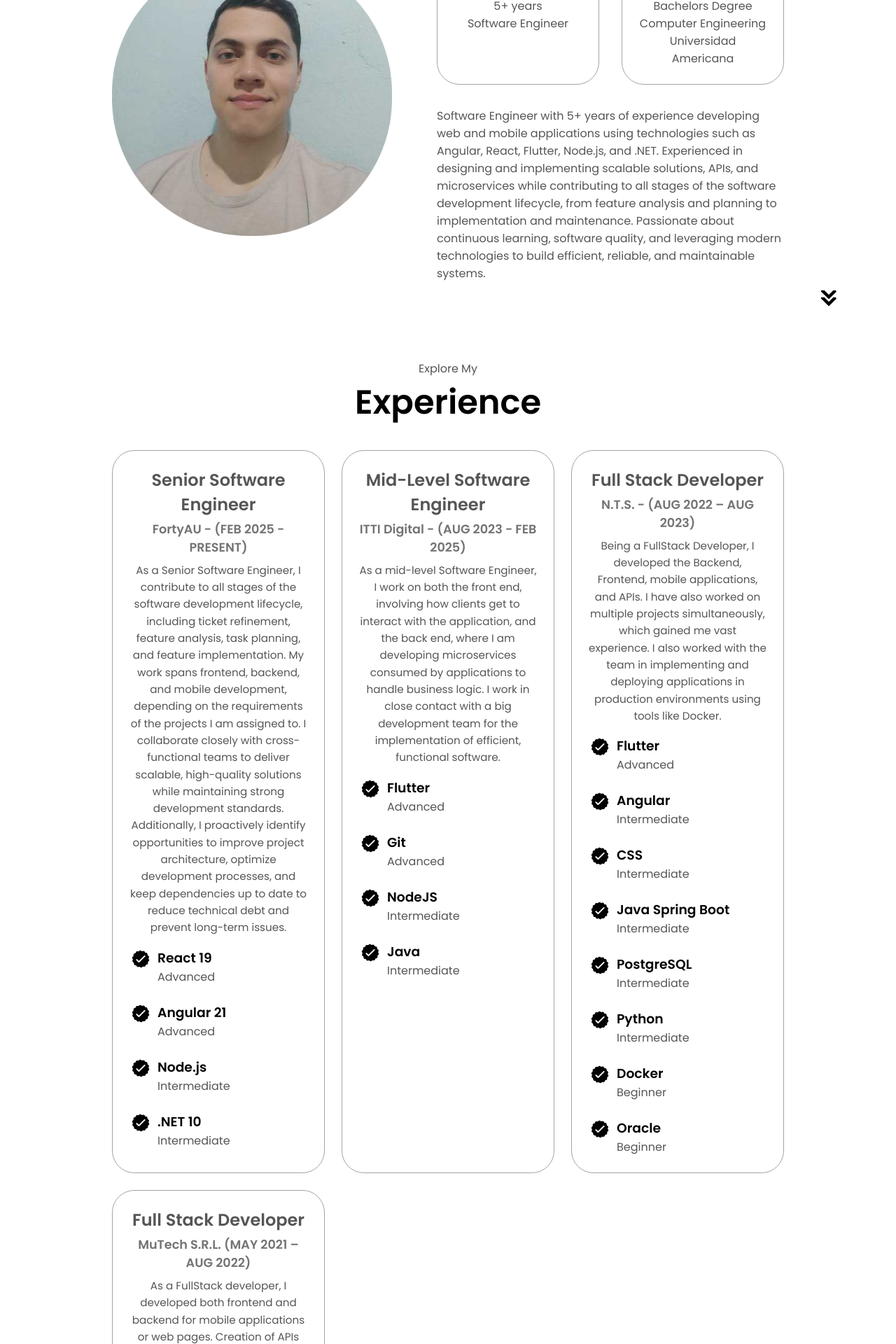
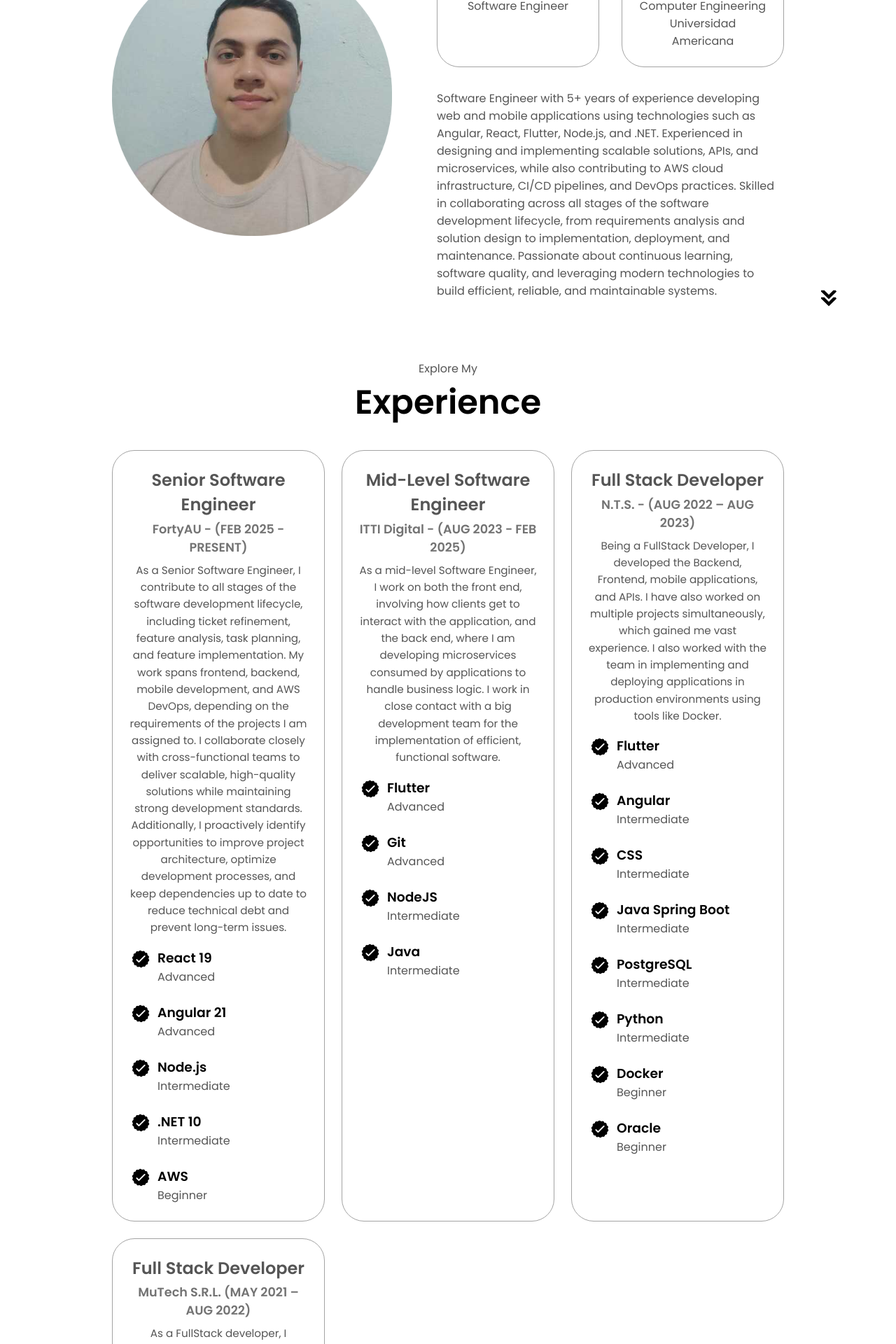
Before and after one commit to alangwynn/portfolio-alan-gwynn, a React (Vite) app: page / in a window 1280 px wide. Shown: the part 1158-3078 px from the top of the page at 70% size. Built offline with nearby package versions, Linux system fonts and the light colour scheme.

Commit message:
change about and experience section

```diff
--- a/src/components/SectionAbout.jsx
+++ b/src/components/SectionAbout.jsx
@@ -41,9 +41,11 @@ export const SectionAbout = () => {
               Software Engineer with 5+ years of experience developing web and
               mobile applications using technologies such as Angular, React,
               Flutter, Node.js, and .NET. Experienced in designing and
-              implementing scalable solutions, APIs, and microservices while
-              contributing to all stages of the software development lifecycle,
-              from feature analysis and planning to implementation and
+              implementing scalable solutions, APIs, and microservices, while
+              also contributing to AWS cloud infrastructure, CI/CD pipelines,
+              and DevOps practices. Skilled in collaborating across all stages
+              of the software development lifecycle, from requirements analysis
+              and solution design to implementation, deployment, and
               maintenance. Passionate about continuous learning, software
               quality, and leveraging modern technologies to build efficient,
               reliable, and maintainable systems.
--- a/src/data/experience.js
+++ b/src/data/experience.js
@@ -3,7 +3,7 @@ export const experiences = [
         id: 4,
         jobTitle: 'Senior Software Engineer',
         companyAndDate: 'FortyAU - (FEB 2025 - PRESENT)',
-        description: 'As a Senior Software Engineer, I contribute to all stages of the software development lifecycle, including ticket refinement, feature analysis, task planning, and feature implementation. My work spans frontend, backend, and mobile development, depending on the requirements of the projects I am assigned to. I collaborate closely with cross-functional teams to deliver scalable, high-quality solutions while maintaining strong development standards. Additionally, I proactively identify opportunities to improve project architecture, optimize development processes, and keep dependencies up to date to reduce technical debt and prevent long-term issues.',
+        description: 'As a Senior Software Engineer, I contribute to all stages of the software development lifecycle, including ticket refinement, feature analysis, task planning, and feature implementation. My work spans frontend, backend, mobile development, and AWS DevOps, depending on the requirements of the projects I am assigned to. I collaborate closely with cross-functional teams to deliver scalable, high-quality solutions while maintaining strong development standards. Additionally, I proactively identify opportunities to improve project architecture, optimize development processes, and keep dependencies up to date to reduce technical debt and prevent long-term issues.',
         technologies: [
             {
                 id: 21,
@@ -24,6 +24,11 @@ export const experiences = [
                 id: 24,
                 technology: '.NET 10',
                 level: 'Intermediate',
+            },
+            {
+                id: 25,
+                technology: 'AWS',
+                level: 'Beginner',
             },
         ]
     },
```
